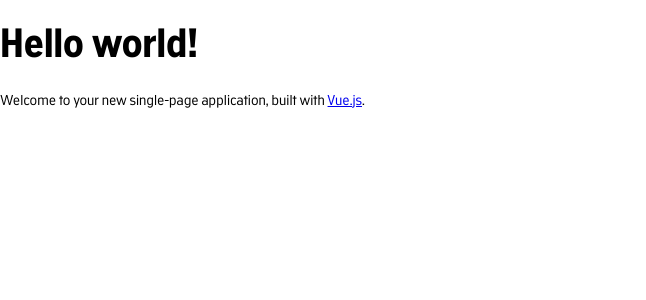
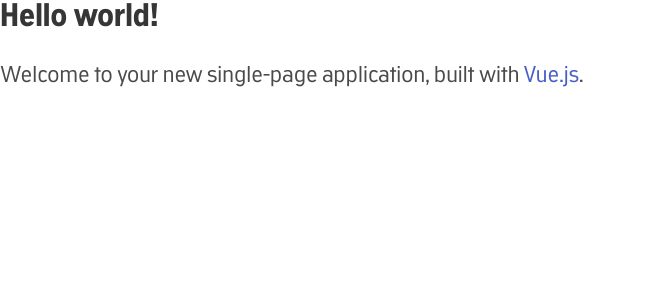
Before and after one commit to hjaltedaniel/RoskildeTasks, a Vue app in the folder RoskildeTasks.App/: page / in a window 1280 px wide. Shown: the top 300 px of the page, without its empty margins (0-646 px from the left). Built offline with nearby package versions, Linux system fonts and the light colour scheme.

Commit message:
FEATURE: implemented BulmaCss

```diff
--- a/RoskildeTasks.App/package.json
+++ b/RoskildeTasks.App/package.json
@@ -12,6 +12,7 @@
     "name": ""
   },
   "dependencies": {
+    "bulma": "^0.8.0",
     "node-sass": "^4.13.0",
     "sass-loader": "^8.0.0",
     "vue": "2.5.17"
--- a/RoskildeTasks.App/src/components/Home.vue
+++ b/RoskildeTasks.App/src/components/Home.vue
@@ -1,6 +1,6 @@
 <template>
     <div class="home">
-        <h1>{{ msg }}</h1>
+        <h1 class="title">{{ msg }}</h1>
         <p>Welcome to your new single-page application, built with <a href="https://vuejs.org" target="_blank">Vue.js</a>.</p>
     </div>
 </template>
--- a/RoskildeTasks.App/src/main.js
+++ b/RoskildeTasks.App/src/main.js
@@ -1,5 +1,6 @@
 import Vue from 'vue';
 import App from './App.vue';
+import './../node_modules/bulma/css/bulma.css';
 
 Vue.config.productionTip = true;
 
```
Also changed, not shown: 1 other file (tests, documents, lock files or other folders).
